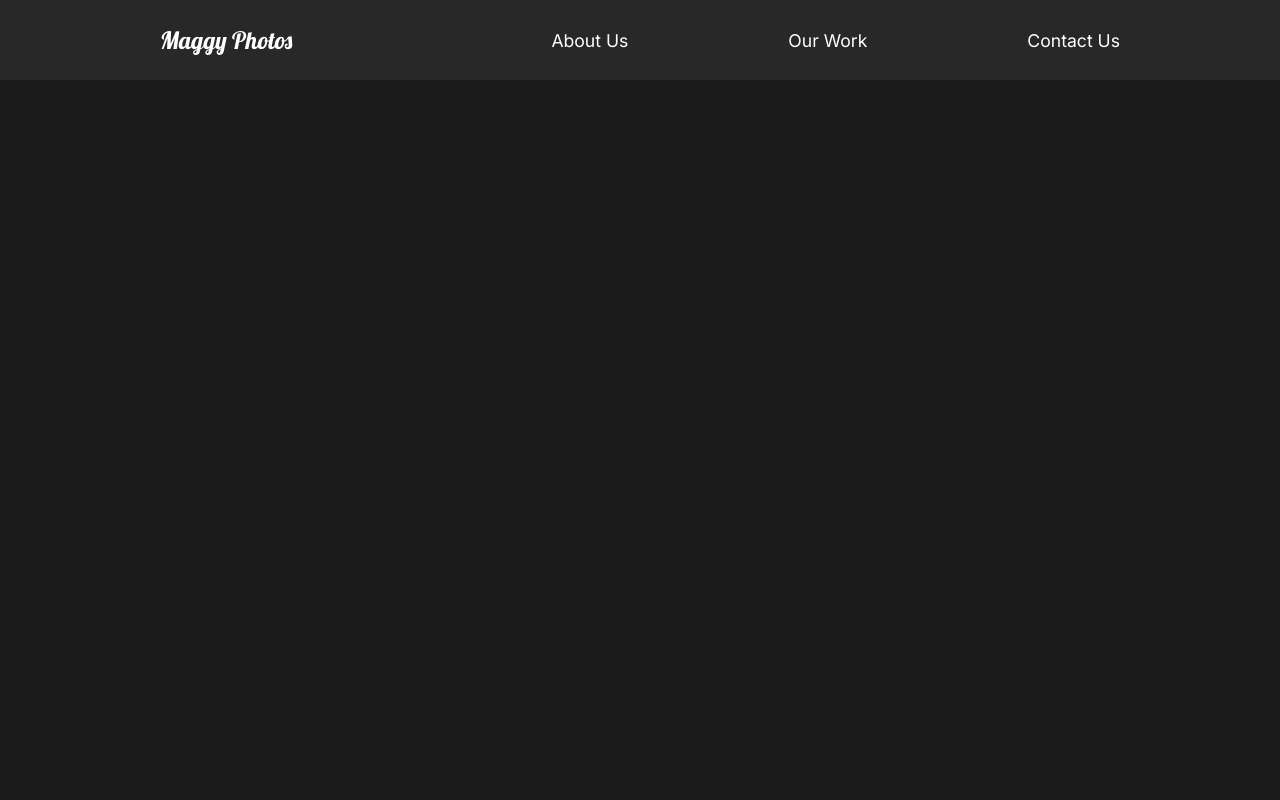
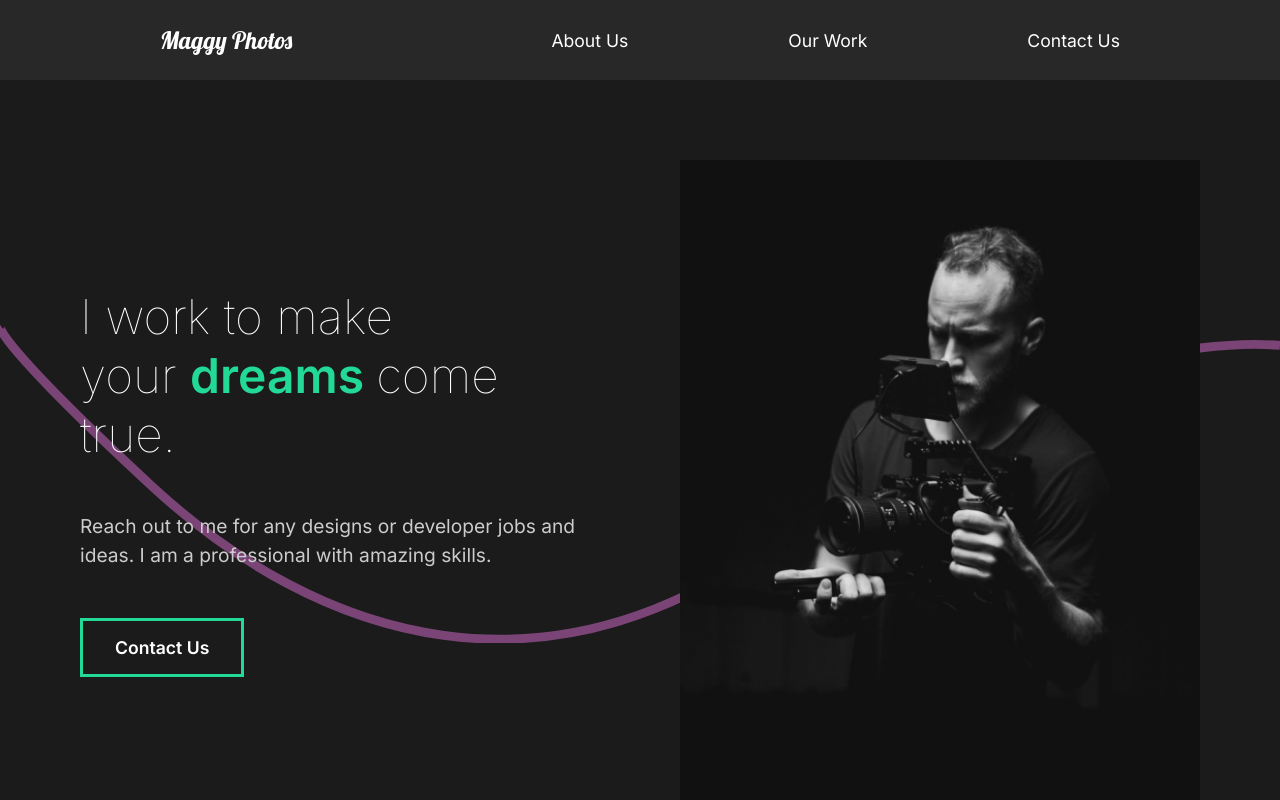
Before and after one commit to PrincessMaggy/maggy_photos, a React (Create React App) app: page / in a window 1280 px wide. Shown: the top 800 px of the page. Built offline with nearby package versions, Linux system fonts and the light colour scheme.

Commit message:
corrected route link

```diff
--- a/src/App.js
+++ b/src/App.js
@@ -23,7 +23,7 @@ function App() {
 
         <Routes  location={location} key={location.pathname}>
 
-          <Route path="/mywebsite" element={<AboutUs/>} />
+          <Route path="/" element={<AboutUs/>} />
 
           <Route path="/work" element={<OurWork/>} />
 
--- a/src/components/Nav.js
+++ b/src/components/Nav.js
@@ -7,10 +7,10 @@ const Nav =()=>{
     return(
 
             <StyledNav>
-                <h1><Link id="logo" to="/mywebsite">Maggy Photos</Link></h1>
+                <h1><Link id="logo" to="/">Maggy Photos</Link></h1>
                 <ul>
                     <li>
-                        <Link to="/mywebsite"> About Us</Link>
+                        <Link to="/"> About Us</Link>
                     </li>
                     <li>
                         <Link to="/work"> Our Work</Link>
```
Also changed, not shown: 1 other file (tests, documents, lock files or other folders).
